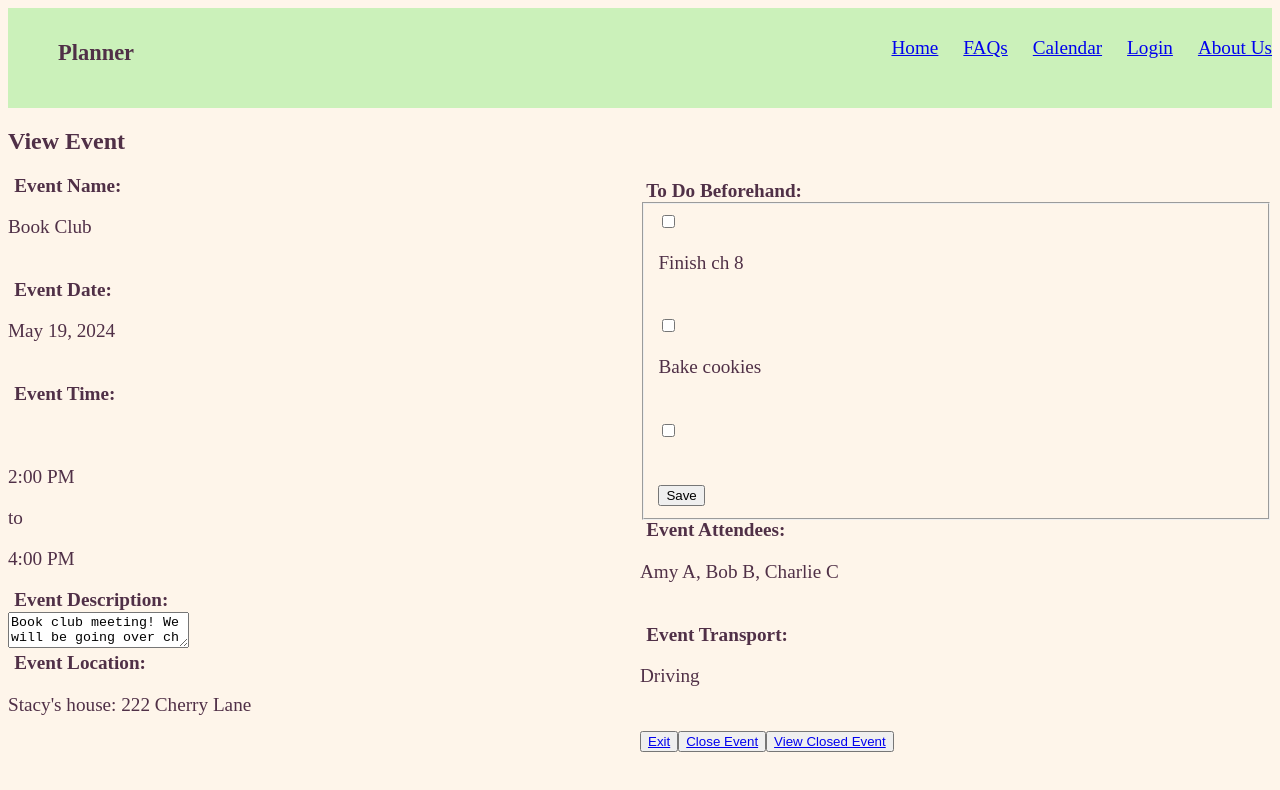
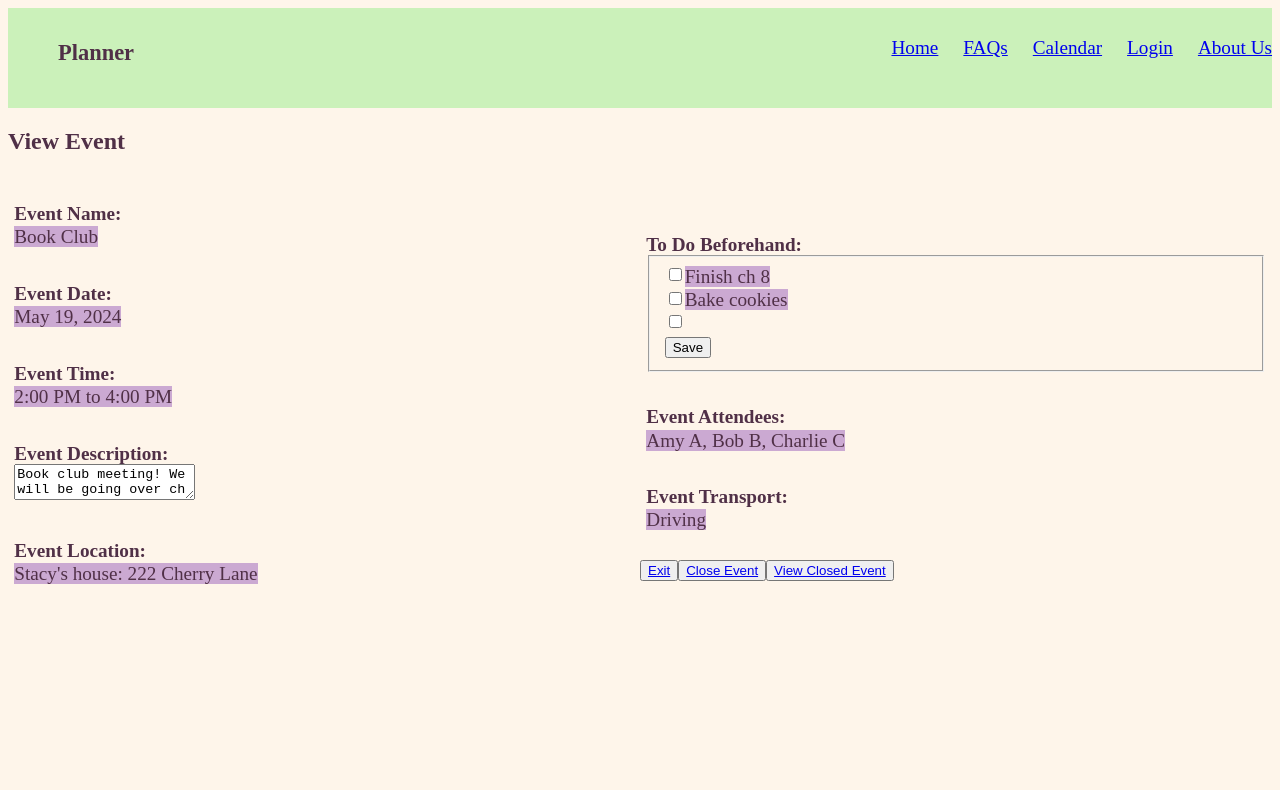
Before and after one commit to jtly4/Planner_Journal, a React (Create React App) app: page /ViewEvent in a window 1280 px wide. Shown: the top 790 px of the page. Built offline with nearby package versions, Linux system fonts and the light colour scheme.

Commit message:
Update ViewEvent.js

```diff
--- a/src/pages/ViewEvent.js
+++ b/src/pages/ViewEvent.js
@@ -46,8 +46,10 @@ function MyForm(props) {
 function EventName(props) {
     return (
         <>
-            <label for="eventName" className = "event_label"><b>Event Name:</b></label><br />
-            <p>{props.name}</p> <br />
+        <div className="event_label">
+            <label for="eventName"><b>Event Name:</b></label><br />
+            <p>{props.name}</p>
+            </div>
         </>
     )
 }
@@ -55,8 +57,10 @@ function EventName(props) {
 function EventDate(props) {
     return (
         <>
-            <label for="eventDate" className = "event_label"><b>Event Date:</b></label><br />
-            <p>{props.date}</p> <br />
+        <div className="event_label">
+            <label for="eventDate"><b>Event Date:</b></label><br />
+            <p>{props.date}</p>
+            </div>
         </>
     )
 }
@@ -64,11 +68,13 @@ function EventDate(props) {
 function EventTime(props) {
     return (
         <>
-            <label for="eventTime" className = "event_label"><b>Event Time:</b></label><br />
-            <p>{props.name}</p> <br />
+        <div className="event_label">
+            <label for="eventTime"><b>Event Time:</b></label><br />
+            <p>{props.name}</p>
             <p>{props.start}</p>
-            <p>to</p>
+            <p> to </p>
             <p>{props.end}</p>
+            </div>
         </>
     )
 }
@@ -76,8 +82,10 @@ function EventTime(props) {
 function EventDescription(props) {
     return (
         <>
-            <label for="eventDescription" className = "event_label"><b>Event Description:</b></label><br />
+        <div className="event_label">
+            <label for="eventDescription"><b>Event Description:</b></label><br />
             <textarea>{props.description}</textarea> <br />
+            </div>
         </>
     )
 }
@@ -85,8 +93,10 @@ function EventDescription(props) {
 function EventLocation(props) {
     return (
         <>
-            <label for="eventLocation" className = "event_label"><b>Event Location:</b></label><br />
+        <div className="event_label">
+            <label for="eventLocation"><b>Event Location:</b></label><br />
             <p>{props.location}</p> <br />
+            </div>
         </>
     )
 }
@@ -94,8 +104,10 @@ function EventLocation(props) {
 function EventToDo(props) {
     return (
         <>
-            <label for="eventToDo" className = "event_label"><b>To Do Beforehand:</b></label><br />
+        <div className="event_label">
+            <label for="eventToDo"><b>To Do Beforehand:</b></label><br />
             <MyForm tdOne = {props.tdOne} tdTwo = {props.tdTwo} tdThree = {props.tdThree} />
+            </div>
         </>
     )
 }
@@ -103,8 +115,10 @@ function EventToDo(props) {
 function EventAttendees(props) {
     return (
         <>
-            <label for="eventAttendees" className = "event_label"><b>Event Attendees:</b></label><br />
+        <div className="event_label">
+            <label for="eventAttendees"><b>Event Attendees:</b></label><br />
             <p>{props.attendees}</p> <br />
+            </div>
         </>
     )
 }
@@ -112,8 +126,10 @@ function EventAttendees(props) {
 function EventTransport(props) {
     return (
         <>
-            <label for="eventTransport" className = "event_label"><b>Event Transport:</b></label><br />
+        <div className="event_label">
+            <label for="eventTransport"><b>Event Transport:</b></label><br />
             <p>{props.transport}</p> <br />
+            </div>
         </>
     )
 }
```
